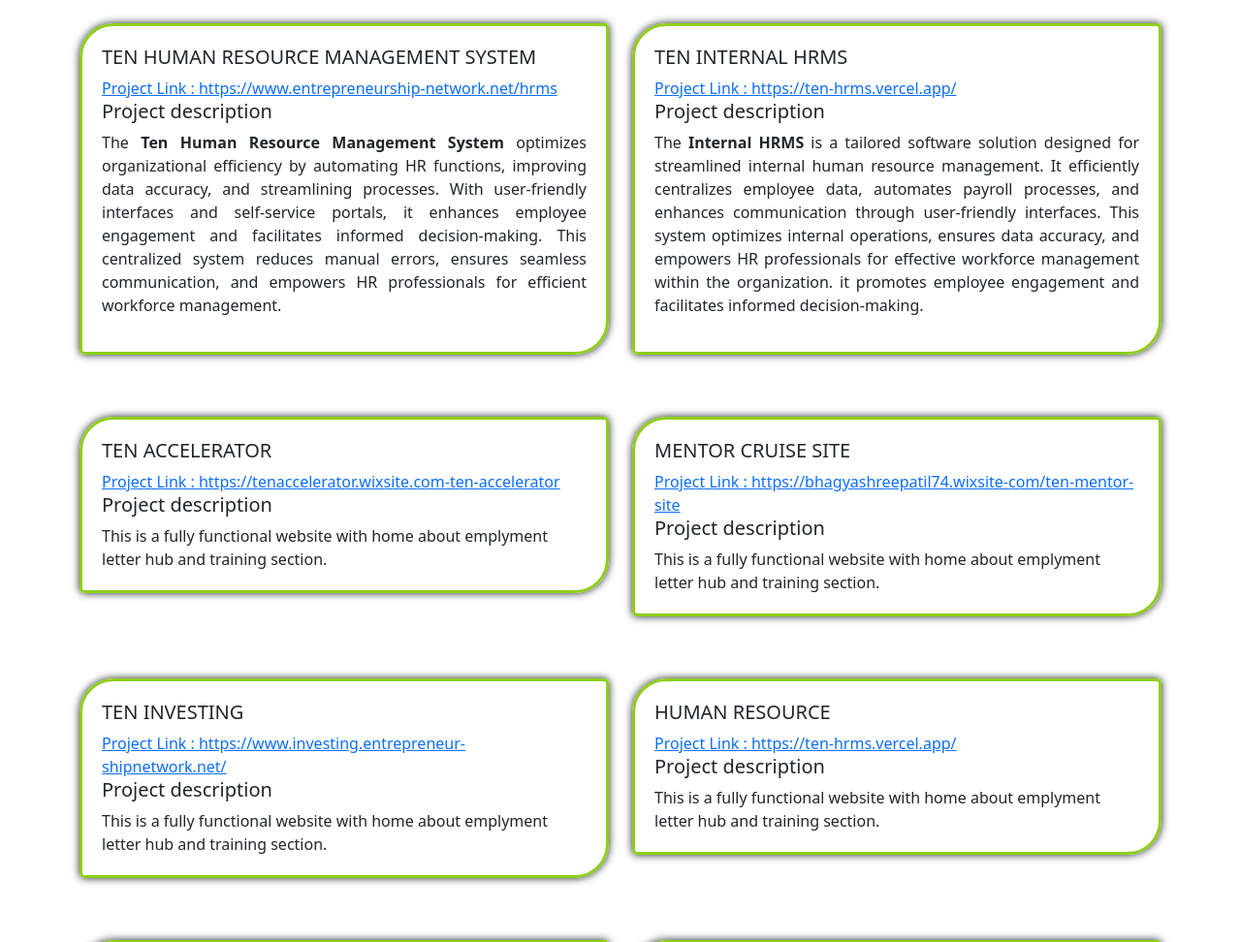
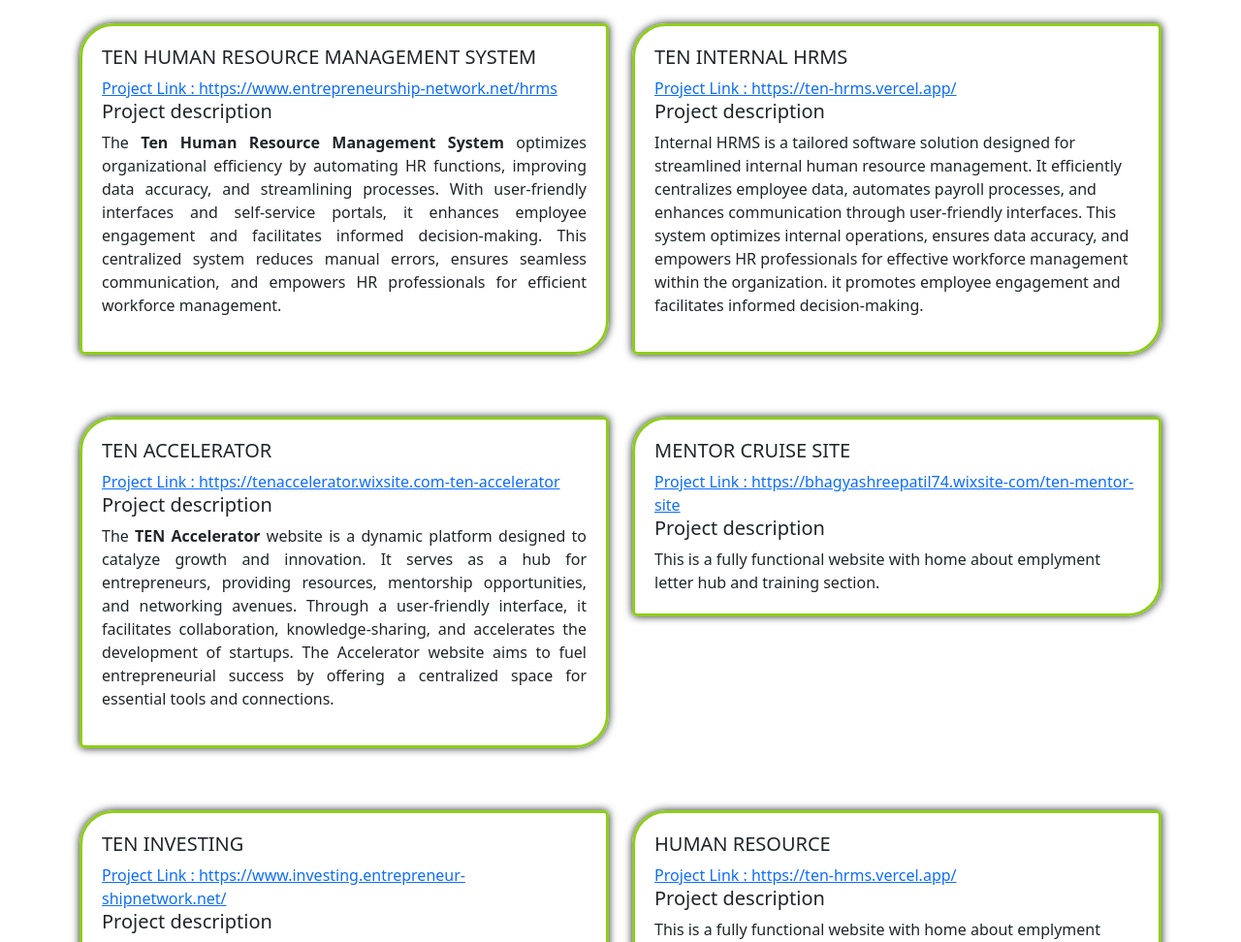
Before and after one commit to BHAGU2001/tenempireallpp, a plain HTML site: page index.html in a window 1280 px wide. Shown: the part 260-1232 px from the top of the page at 97% size. Drawn offline with nearby package versions, Linux system fonts and the light colour scheme.

Commit message:
commit two

```diff
--- a/index.html
+++ b/index.html
@@ -68,7 +68,7 @@
               <h3 class="head">TEN internal hrms</h3>
               <a href="https://ten-hrms.vercel.app/">Project Link : https://ten-hrms.vercel.app/</a>
               <h5>Project description</h5>
-              <p style="text-align: justify;">The <b>Internal HRMS</b> is a tailored software solution designed for streamlined internal human resource management. It efficiently centralizes employee data, automates payroll processes, and enhances communication through user-friendly interfaces. This system optimizes internal operations, ensures data accuracy, and empowers HR professionals for effective workforce management within the organization. it promotes employee engagement and facilitates informed decision-making.</p>
+              <p cThe <b>Internal HRMS</b> is a tailored software solution designed for streamlined internal human resource management. It efficiently centralizes employee data, automates payroll processes, and enhances communication through user-friendly interfaces. This system optimizes internal operations, ensures data accuracy, and empowers HR professionals for effective workforce management within the organization. it promotes employee engagement and facilitates informed decision-making.</p>
               </div>
         </div>
       </div>
@@ -79,7 +79,9 @@
               <h3 class="head">TEN accelerator</h3>
               <a href="https://tenaccelerator.wixsite.com/ten-accelerator">Project Link : https://tenaccelerator.wixsite.com-ten-accelerator</a>
               <h5>Project description</h5>
-             This is a fully functional website with home about emplyment letter hub and training section.
+              <p style="text-align: justify;">
+                The <b> TEN Accelerator</b> website is a dynamic platform designed to catalyze growth and innovation. It serves as a hub for entrepreneurs, providing resources, mentorship opportunities, and networking avenues. Through a user-friendly interface, it facilitates collaboration, knowledge-sharing, and accelerates the development of startups. The Accelerator website aims to fuel
+                entrepreneurial success by offering a centralized space for essential tools and connections.</p>
           </div>
         </div>
 
```
